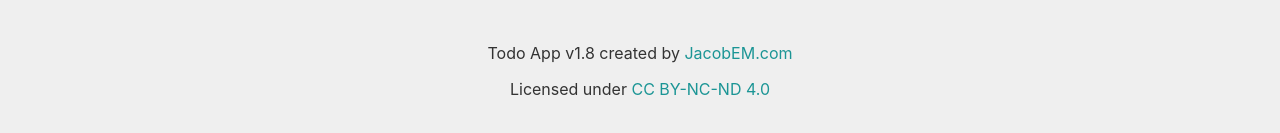
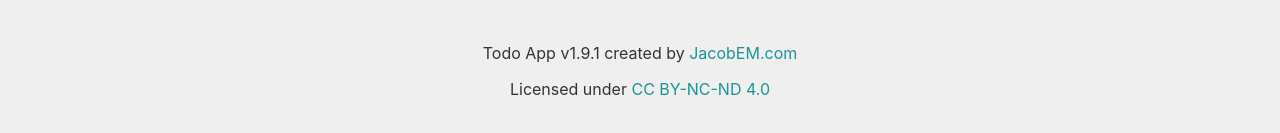
Before and after one commit to yakowa/todo-webapp, a Svelte app: page / in a window 1280 px wide. Shown: the part 215-348 px from the top of the page. Built offline with nearby package versions, Linux system fonts and the light colour scheme.

Commit message:
Added noscript err msg & -v

```diff
--- a/src/App.svelte
+++ b/src/App.svelte
@@ -15,7 +15,7 @@
 		localStorage.setItem('list', JSON.stringify(todosList));
 	}
 
-	const __version = 'v1.8';
+	const __version = 'v1.9.1';
 </script>
 
 
```
